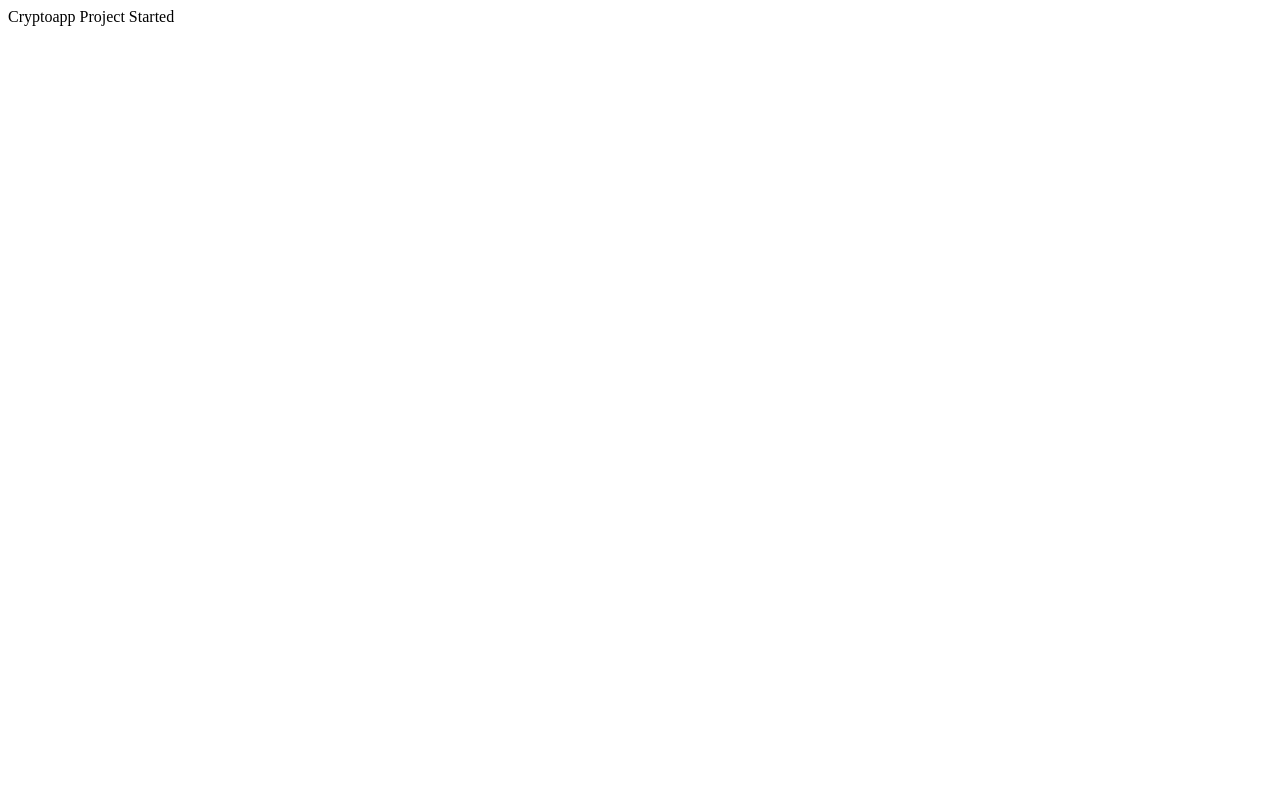
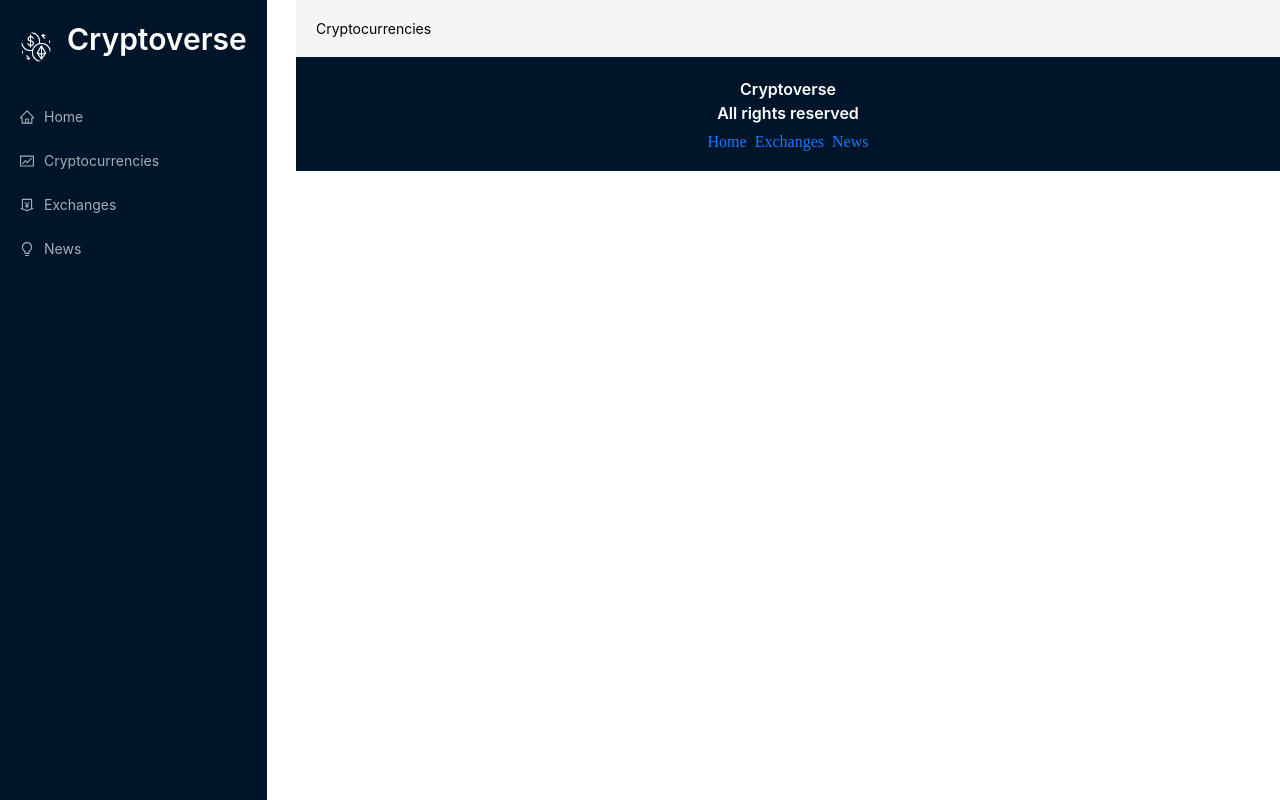
Before and after one commit to himalkafle11/Cryptocurrency-App, a React (Create React App) app: page /cryptocurrencies in a window 1280 px wide. Built offline with nearby package versions, Linux system fonts and the light colour scheme.

Commit message:
basic layout done using ant design

```diff
--- /dev/null
+++ b/src/App.css
@@ -0,0 +1,377 @@
+:root {
+  --text-primary: #000;
+  --bgPrimary: #fff;
+  --bgSecondary: #f9f9f9;
+  --pink: #0071bd;
+  --light-blue: #e6f7ff;
+  --border: #d9d9d9;
+}
+
+* {
+  margin: 0;
+  padding: 0;
+  box-sizing: border-box;
+}
+
+a:hover {
+  color: var(--pink) !important;
+}
+
+.app {
+  display: flex;
+  overflow: hidden;
+}
+
+.navbar {
+  flex: 0.2;
+  background-color: rgb(0, 21, 41);
+}
+
+.main {
+  flex: 0.8;
+  width: 100%;
+}
+.routes {
+  padding: 20px;
+}
+.nav-container {
+  position: fixed;
+  left: 0;
+  margin: 10px;
+  height: 100vh;
+  margin: 0px;
+  background-color: rgb(0, 21, 41);
+}
+
+.logo-container {
+  background-color: #001529;
+  display: flex;
+  padding: 20px;
+  align-items: center;
+  width: 100%;
+}
+.logo {
+  margin: 0 0 0 15px;
+}
+.logo a {
+  color: white;
+}
+.menu-control-container {
+  display: none !important;
+  position: absolute !important;
+  right: 10px !important;
+  top: 25px !important;
+  font-size: 1.2rem !important;
+  background-color: var(--bgSecondary) !important;
+  border: none !important;
+}
+
+.loader {
+  height: 81vh;
+  display: flex;
+  justify-content: center;
+  align-items: center;
+}
+
+@media screen and (max-width: 1300px) {
+  .main {
+    margin-left: 50px;
+  }
+}
+
+@media screen and (max-width: 1170px) {
+  .main {
+    margin-left: 50px;
+  }
+}
+
+@media screen and (max-width: 1000px) {
+  .main {
+    margin-left: 100px;
+  }
+}
+
+@media screen and (max-width: 800px) {
+  .app {
+    flex-direction: column;
+    overflow: hidden;
+  }
+
+  .navbar {
+    flex: 1;
+  }
+
+  .main {
+    flex: 1;
+    margin-top: 90px;
+    margin-left: 0px;
+    margin-right: 10px;
+  }
+
+  .nav-container {
+    height: 8vh;
+    position: fixed;
+    width: 100%;
+    z-index: 100;
+    background-color: var(--bgSecondary);
+  }
+
+  .menu-control-container {
+    display: block !important;
+  }
+
+  .ant-menu {
+    position: absolute;
+    right: 0px;
+  }
+  .home-title {
+    font-size: 1.4rem !important;
+  }
+  .show-more {
+    font-size: 1.3rem !important;
+  }
+}
+
+.coin-detail-container {
+  margin: 30px;
+}
+
+.coin-heading-container {
+  display: flex;
+  justify-content: center;
+  align-items: center;
+  flex-direction: column;
+  border-bottom: 1px solid var(--border);
+  padding-top: 20px;
+  padding-bottom: 20px;
+  gap: 10px;
+}
+
+.coin-heading-container .coin-name {
+  font-weight: 900;
+  color: var(--pink);
+}
+
+.coin-heading-container p {
+  font-size: 1rem;
+  opacity: 0.9;
+  margin-bottom: 20px;
+}
+
+.stats-container {
+  display: flex;
+  justify-content: space-between;
+  align-items: center;
+  gap: 40px;
+}
+
+.stats-container h2 {
+  font-weight: 700;
+  font-size: 1.4rem;
+  margin-top: 20px;
+  color: var(--pink);
+}
+
+.coin-details-heading {
+  font-weight: 700 !important;
+  margin-top: 20px !important;
+  color: var(--pink) !important;
+}
+
+.coin-stats {
+  display: flex;
+  justify-content: space-between;
+  border-bottom: 1px solid var(--border);
+  font-size: 1rem;
+  opacity: 0.9;
+  padding: 20px;
+}
+
+.coin-stats-name {
+  display: flex;
+  gap: 10px;
+  font-size: 1rem;
+}
+
+.stats {
+  font-weight: 800;
+}
+
+.coin-value-statistics-heading p {
+  font-size: 1rem;
+  opacity: 0.9;
+}
+
+.coin-desc-link {
+  display: flex;
+  gap: 40px;
+  margin-top: 40px;
+  padding-top: 20px;
+}
+
+.coin-desc-link h2 {
+  font-weight: 700;
+  color: var(--pink);
+}
+
+.coin-desc-link p {
+  font-size: 1rem;
+  opacity: 0.9;
+}
+
+.coin-desc-link a {
+  color: var(--pink);
+}
+
+.coin-desc-link h3 {
+  font-weight: 700;
+}
+
+.coin-desc {
+  flex: 0.5;
+}
+
+.coin-links {
+  padding: 0px 20px;
+  flex: 0.5;
+}
+
+.coin-link {
+  display: flex;
+  justify-content: space-between;
+  align-items: center;
+  border-bottom: 1px solid var(--border);
+  padding: 20px;
+}
+
+.link-name {
+  text-transform: capitalize;
+  font-size: 1rem;
+}
+
+.coin-link a {
+  color: var(--pink);
+  font-weight: 700;
+  font-size: 1rem;
+}
+
+.coin-link:hover,
+.coin-stats:hover {
+  background-color: var(--bgSecondary);
+}
+
+@media screen and (max-width: 1000px) {
+  .stats-container {
+    flex-direction: column;
+  }
+  .coin-desc-link {
+    flex-direction: column;
+  }
+  .stats-container h2 {
+    margin-top: 0px;
+  }
+}
+
+@media screen and (max-width: 500px) {
+  .coin-links {
+    padding: 0px;
+  }
+  .coin-detail-container {
+    margin: 0;
+  }
+}
+@media screen and (max-width: 500px) {
+  .heading {
+    margin-top: 20px;
+  }
+}
+
+.select-news {
+  width: 180px;
+}
+.news-card {
+  min-height: 300px !important;
+}
+.news-image-container {
+  display: flex !important;
+  justify-content: space-between !important;
+}
+.news-title {
+  width: 70%;
+}
+
+.news-image-container .img {
+  width: 100px;
+  height: 100px;
+}
+.news-card p {
+  color: black;
+  margin: 10px 0px !important;
+}
+.provider-container {
+  display: flex;
+  justify-content: space-between;
+}
+.provider-name {
+  margin-left: 10px;
+}
+
+.chart-header {
+  display: flex;
+  justify-content: space-between;
+  gap: 50px;
+  color: #0071bd;
+}
+.chart-title {
+  color: #0071bd !important;
+}
+.price-container {
+  display: flex !important;
+  gap: 20px !important;
+  align-items: center !important;
+  flex-wrap: wrap !important;
+}
+.price-change {
+  font-weight: 900 !important;
+}
+.current-price {
+  margin-top: 0px !important;
+  font-weight: 900 !important;
+}
+.home-heading-container {
+  display: flex;
+  justify-content: space-between;
+  align-items: center;
+  margin-top: 40px;
+}
+.show-more {
+  margin-top: 0px !important;
+}
+.exchange-image {
+  margin: 0px 10px !important;
+}
+.search-crypto {
+  margin: 20px auto 30px auto;
+  width: 250px;
+}
+.crypto-card-container {
+  min-height: 65vh !important;
+}
+.crypto-card {
+  min-width: 250px;
+}
+.crypto-card .crypto-image {
+  width: 35px;
+}
+.select-timeperiod {
+  width: 200px !important;
+  margin-top: 20px !important;
+}
+
+.footer {
+  background-color: #001529;
+  display: flex;
+  flex-direction: column;
+  padding: 20px;
+  align-items: center;
+}
--- a/src/App.js
+++ b/src/App.js
@@ -1,7 +1,55 @@
 import React from "react";
+import { Route, Routes, Link } from "react-router-dom";
+import { Layout, Typography, Space, Switch } from "antd";
+import {
+  Navbar,
+  Homepage,
+  Exchanges,
+  Cryptocurrencies,
+  CryptoDetails,
+  News,
+} from "./components";
+import "./App.css";
 
 const App = () => {
-  return <div>Cryptoapp Project Started</div>;
+  return (
+    <div className="app">
+      <div className="navbar">
+        <Navbar />
+      </div>
+      <div className="main">
+        <Layout>
+          <div className="routes">
+            <Routes>
+              <Route path="/" element={<Homepage />}></Route>
+              <Route path="/exchanges" element={<Exchanges />}></Route>
+              <Route
+                path="/cryptocurrencies"
+                element={<Cryptocurrencies />}
+              ></Route>
+              <Route path="/crypto/:coinId" element={<CryptoDetails />}></Route>
+              <Route path="/news" element={<News />}></Route>
+            </Routes>
+          </div>
+        </Layout>
+        <div className="footer">
+          <Typography.Title
+            level={5}
+            style={{ color: "white", textAlign: "center" }}
+          >
+            Cryptoverse
+            <br />
+            All rights reserved
+          </Typography.Title>
+          <Space>
+            <Link to="/">Home</Link>
+            <Link to="/exchanges">Exchanges</Link>
+            <Link to="/news">News</Link>
+          </Space>
+        </div>
+      </div>
+    </div>
+  );
 };
 
 export default App;
--- /dev/null
+++ b/src/components/CryptoDetails.jsx
@@ -0,0 +1,7 @@
+import React from "react";
+
+const CryptoDetails = () => {
+  return <div>CryptoDetails</div>;
+};
+
+export default CryptoDetails;
--- /dev/null
+++ b/src/components/Cryptocurrencies.jsx
@@ -0,0 +1,7 @@
+import React from "react";
+
+const Cryptocurrencies = () => {
+  return <div>Cryptocurrencies</div>;
+};
+
+export default Cryptocurrencies;
--- /dev/null
+++ b/src/components/Exchanges.jsx
@@ -0,0 +1,7 @@
+import React from "react";
+
+const Exchanges = () => {
+  return <div>Exchanges</div>;
+};
+
+export default Exchanges;
--- /dev/null
+++ b/src/components/Homepage.jsx
@@ -0,0 +1,7 @@
+import React from "react";
+
+const Homepage = () => {
+  return <div>Homepage</div>;
+};
+
+export default Homepage;
--- /dev/null
+++ b/src/components/Navbar.jsx
@@ -0,0 +1,41 @@
+import React from "react";
+import { Menu, Typography, Avatar } from "antd";
+import { Link } from "react-router-dom";
+import {
+  HomeOutlined,
+  MoneyCollectOutlined,
+  BulbOutlined,
+  FundOutlined,
+  MenuOutlined,
+} from "@ant-design/icons";
+
+import icon from "../images/cryptocurrency.png";
+
+const Navbar = () => {
+  return (
+    <div className="nav-container">
+      <div className="logo-container">
+        <Avatar src={icon} />
+        <Typography.Title level={2} className="logo">
+          <Link to="/">Cryptoverse</Link>
+        </Typography.Title>
+      </div>
+      <Menu theme="dark">
+        <Menu.Item icon={<HomeOutlined />}>
+          <Link to="/">Home</Link>
+        </Menu.Item>
+        <Menu.Item icon={<FundOutlined />}>
+          <Link to="/cryptocurrencies">Cryptocurrencies</Link>
+        </Menu.Item>
+        <Menu.Item icon={<MoneyCollectOutlined />}>
+          <Link to="/exchanges">Exchanges</Link>
+        </Menu.Item>
+        <Menu.Item icon={<BulbOutlined />}>
+          <Link to="/news">News</Link>
+        </Menu.Item>
+      </Menu>
+    </div>
+  );
+};
+
+export default Navbar;
--- /dev/null
+++ b/src/components/News.jsx
@@ -0,0 +1,7 @@
+import React from "react";
+
+const News = () => {
+  return <div>News</div>;
+};
+
+export default News;
--- /dev/null
+++ b/src/components/index.js
@@ -0,0 +1,6 @@
+export { default as Navbar } from "./Navbar";
+export { default as Homepage } from "./Homepage";
+export { default as Exchanges } from "./Exchanges";
+export { default as Cryptocurrencies } from "./Cryptocurrencies";
+export { default as CryptoDetails } from "./CryptoDetails";
+export { default as News } from "./News";
--- a/src/index.js
+++ b/src/index.js
@@ -1,5 +1,13 @@
 import React from "react";
-import ReactDOM from "react-dom";
+import ReactDOM from "react-dom/client";
+import { BrowserRouter } from "react-router-dom";
 import App from "./App";
 
-ReactDOM.render(<App />, document.getElementById("root"));
+const root = ReactDOM.createRoot(document.getElementById("root"));
+root.render(
+  <React.StrictMode>
+    <BrowserRouter>
+      <App />
+    </BrowserRouter>
+  </React.StrictMode>
+);
```
Also changed, not shown: package.json (+11 -0 lines), src/images/cryptocurrency.png (added), 1 other file (tests, documents, lock files or other folders).
